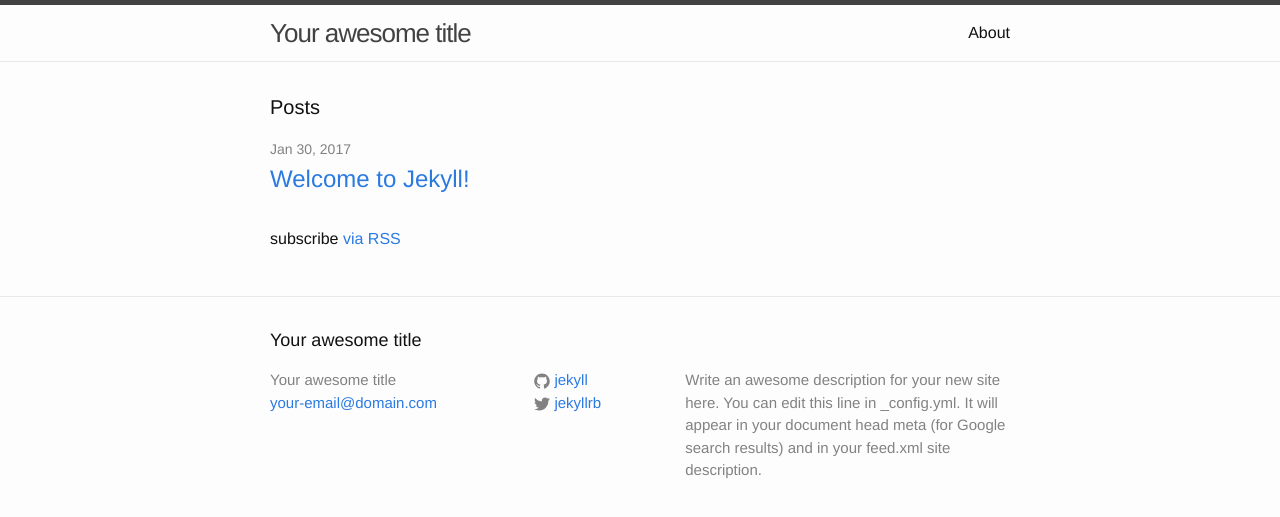
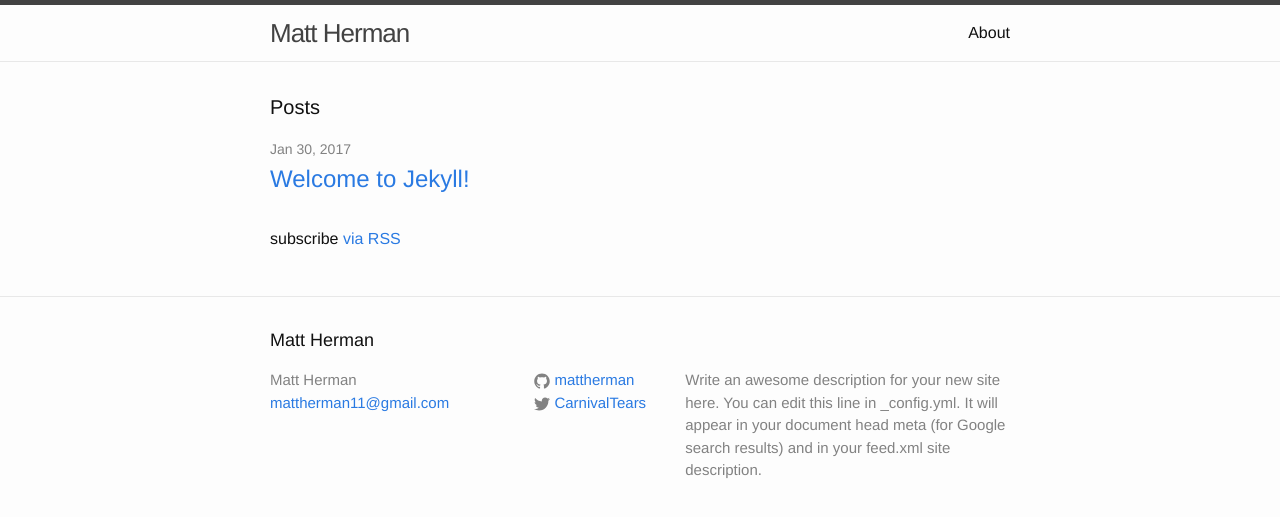
Before and after one commit to mattherman/website, a Jekyll site: the page built from index.html, in a window 1280 px wide. Shown: the top 517 px of the page. Built offline with Jekyll 4.4.1, drawn with Linux system fonts in a browser that asks for light colours.

Commit message:
Updated some config info

```diff
--- a/_config.yml
+++ b/_config.yml
@@ -6,16 +6,16 @@
 # 'jekyll serve'. If you change this file, please restart the server process.
 
 # Site settings
-title: Your awesome title
-email: your-email@domain.com
+title: Matt Herman
+email: mattherman11@gmail.com
 description: > # this means to ignore newlines until "baseurl:"
   Write an awesome description for your new site here. You can edit this
   line in _config.yml. It will appear in your document head meta (for
   Google search results) and in your feed.xml site description.
 baseurl: "" # the subpath of your site, e.g. /blog
 url: "http://yourdomain.com" # the base hostname & protocol for your site
-twitter_username: jekyllrb
-github_username:  jekyll
+twitter_username: CarnivalTears
+github_username:  mattherman
 
 # Build settings
 markdown: kramdown
```
